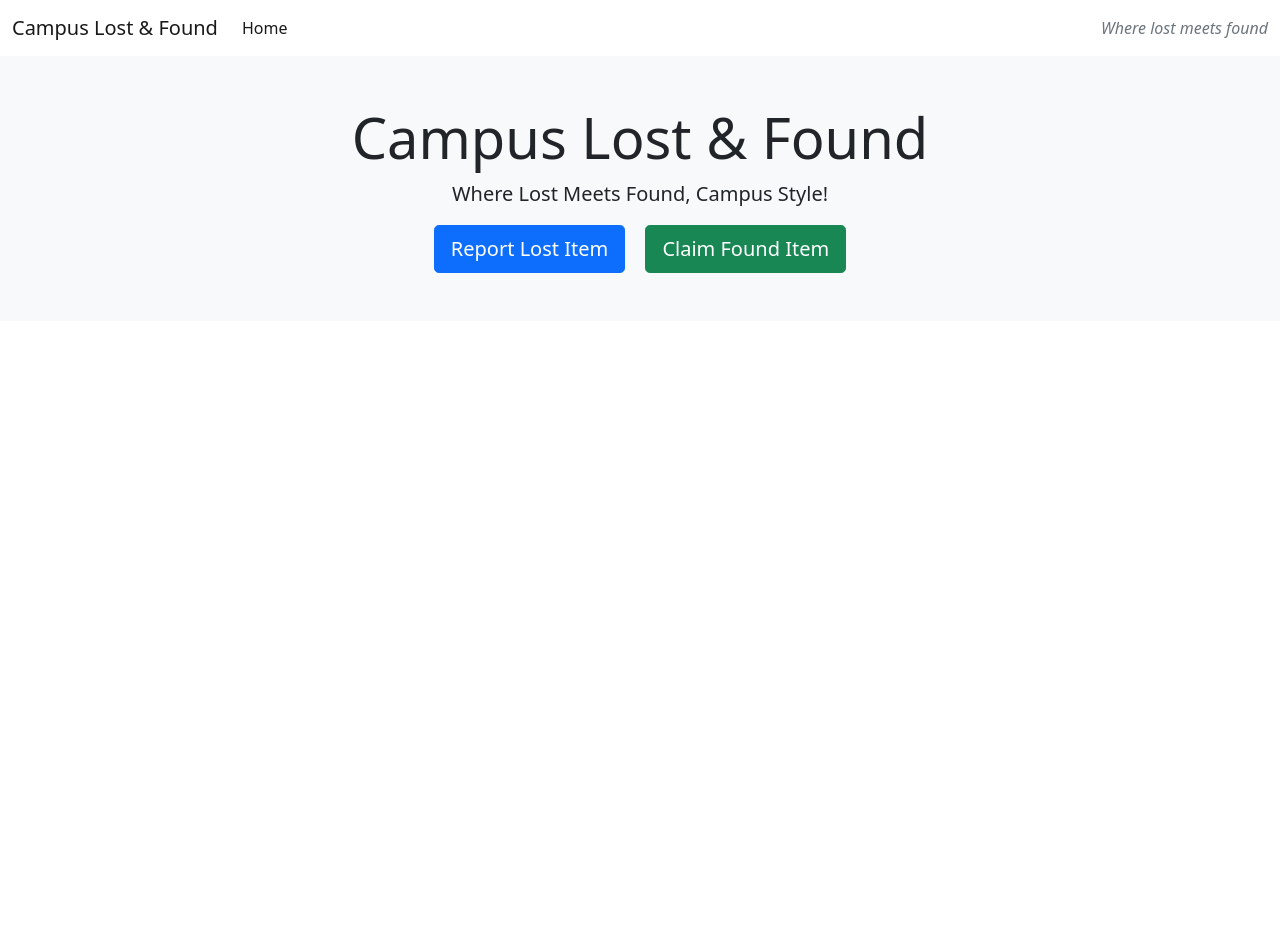
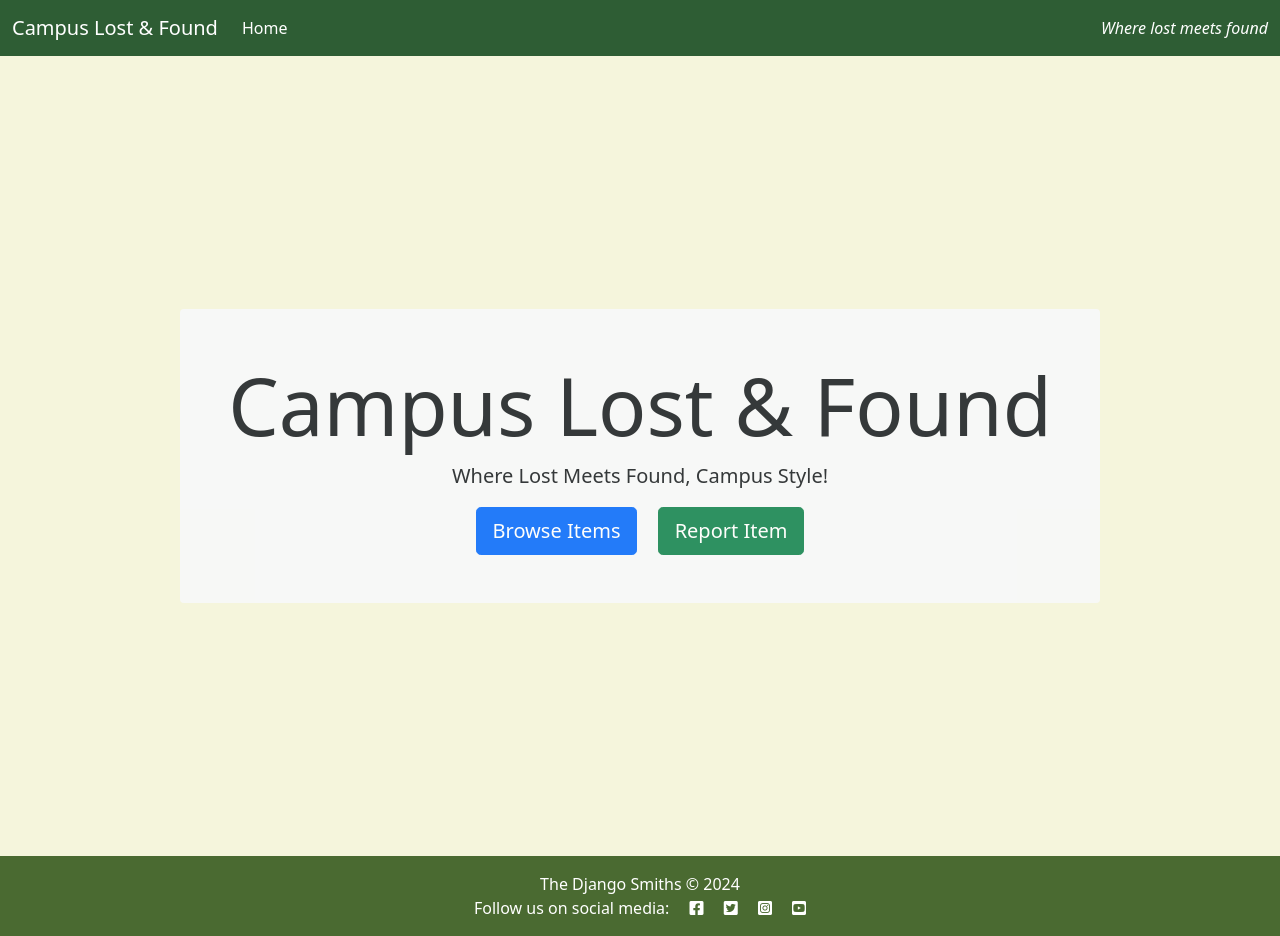
Before and after one commit to Matthieu-Arn/Hackathon2GorMat, a Django app: page /items/ in a window 1280 px wide. Before the commit the page ends 273 px from the top, so only its background shows below. Run offline with Django 4.2, Linux system fonts and the light colour scheme.

Commit message:
Add style to base.html

```diff
--- a/items/templates/items/index.html
+++ b/items/templates/items/index.html
@@ -1,18 +1,17 @@
 {% extends "base.html" %}
+
+{% load static %}
 
 {% block content %}
 
 <!-- index.html content starts here -->
-<div class="bg-light p-5 rounded-lg text-center">
-    <h1 class="display-4">Campus Lost & Found</h1>
-    <p class="lead">Where Lost Meets Found, Campus Style!</p>
-    <a href="#" class="btn btn-primary btn-lg mx-2">Report Lost Item</a>
-    <a href="#" class="btn btn-success btn-lg mx-2">Claim Found Item</a>
+<div class="d-flex justify-content-center align-items-center vh-100">
+    <div class="bg-light p-5 rounded text-center" style="opacity: 0.9;">
+        <h1 class="display-1">Campus Lost & Found</h1>
+        <p class="lead">Where Lost Meets Found, Campus Style!</p>
+        <a href="#" class="btn btn-primary btn-lg mx-2">Browse Items</a>
+        <a href="#" class="btn btn-success btn-lg mx-2">Report Item</a>
+    </div>
 </div>
 
-
-
-
-
-<!-- index.html content ends here -->
 {% endblock %}
--- a/templates/base.html
+++ b/templates/base.html
@@ -21,12 +21,12 @@
 
 </head>
 
-<body class="d-flex flex-column h-100 main-bg">
+<body class="d-flex flex-column h-100 main-bg" style="background-color: #F5F5DC">
 
     <!-- Navigation -->
-    <nav class="navbar navbar-expand-lg navbar-light bg-white">
+    <nav class="navbar navbar-expand-lg navbar-light" style="background-color: #2E5D34">
         <div class="container-fluid">
-            <a class="navbar-brand" href="{% url 'home' %}"><span class="brand">Campus Lost &amp; Found</span></a>
+            <a class="navbar-brand" href="{% url 'home' %}"><span class="brand" style="color: white">Campus Lost &amp; Found</span></a>
             <button class="navbar-toggler" type="button" data-bs-toggle="collapse" data-bs-target="#navbarText"
                 aria-controls="navbarText" aria-expanded="false" aria-label="Toggle navigation">
                 <span class="navbar-toggler-icon"></span>
@@ -34,13 +34,13 @@
             <div class="collapse navbar-collapse" id="navbarText">
                 <ul class="navbar-nav me-auto mb-2 mb-lg-0">
                     <li class="nav-item">
-                        <a class="nav-link {% if request.path == home_url %}active{% endif %}" aria-current="page"
+                        <a class="nav-link {% if request.path == home_url %}active{% endif %}" style="color: white" aria-current="page"
                             href="#">Home</a>
                     </li>
 
                 </ul>
                 <span class="navbar-text text-muted">
-                    <em>Where lost meets found</em>
+                    <em style="color: white">Where lost meets found</em>
                 </span>
             </div>
         </div>
@@ -55,7 +55,7 @@
     </main>
 
     <!-- Footer -->
-    <footer class="footer mt-auto py-3 dark-bg">
+    <footer class="footer mt-auto py-3" style="background-color: #4A6A31;">
         <p class="m-0 text-center text-white">The Django Smiths &copy; 2024 </p>
         <p class="m-0 text-center text-white">Follow us on social media: <i class="fab fa-facebook-square ms-3"></i>
             <i class="fab fa-twitter-square ms-3"></i>
@@ -67,6 +67,8 @@
     <script src="https://cdn.jsdelivr.net/npm/bootstrap@5.0.1/dist/js/bootstrap.bundle.min.js"
         integrity="sha384-gtEjrD/SeCtmISkJkNUaaKMoLD0//ElJ19smozuHV6z3Iehds+3Ulb9Bn9Plx0x4" crossorigin="anonymous">
         </script>
+
+
 </body>
 
 </html>
```
Also changed, not shown: static/images/fons-heijnsbroek-TH0QnwA_Tl8-unsplash.jpg (added).
